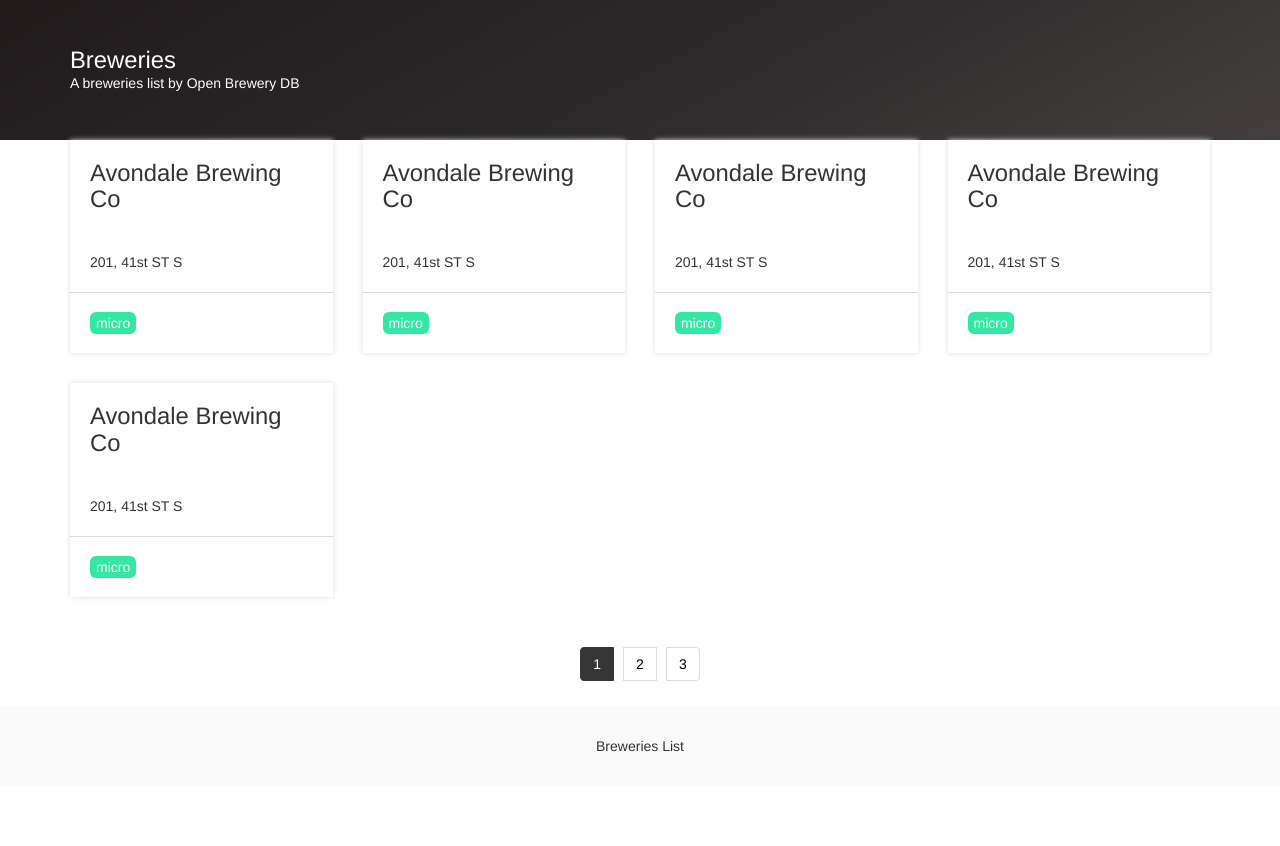
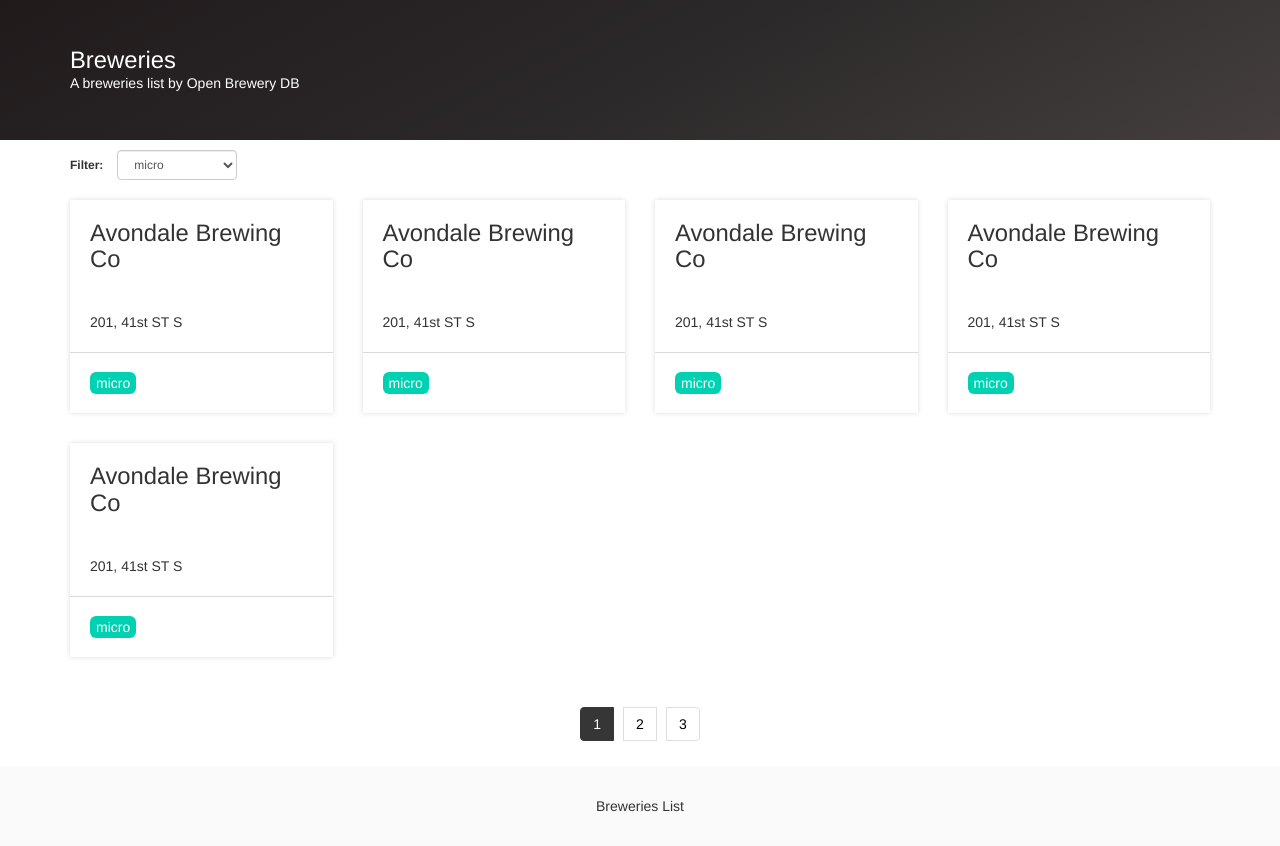
Before and after one commit to mlesouza/test-front-end, a website: page index.html in a window 1280 px wide. Before the commit the page ends 800 px from the top, so only its background shows below. Drawn offline with nearby package versions, Linux system fonts and the light colour scheme.

Commit message:
criado o filtro de breweries e estilizando badge.

```diff
--- a/app/assets/css/app.css
+++ b/app/assets/css/app.css
@@ -3,3 +3,4 @@
 @import url("footer.css");
 @import url("card.css");
 @import url("pagination.css");
+@import url("filter.css");
--- a/app/assets/css/card.css
+++ b/app/assets/css/card.css
@@ -24,7 +24,24 @@
 
 .card-badge {
     padding: 3px 6px;
-    background-color: rgb(52, 231, 162);
     color: white;
     border-radius: 6px;
 }
+
+.green {
+    background-color: #00D1B2;
+}
+
+.black {
+    background-color: #383838;
+}
+
+.yellow {
+    background-color: #FFDD57;
+    color: #383838;
+
+}
+
+.blue {
+    background-color: #568CE2;
+}
--- /dev/null
+++ b/app/assets/css/filter.css
@@ -0,0 +1,16 @@
+.filter {
+    margin-top: 10px;
+    margin-bottom: 20px;
+}
+
+.filter label {
+    font-weight: 600;
+    margin-right: 10px;
+    font-size: 12px;
+}
+
+.filter select.form-control {
+    min-width: 120px;
+    height: 30px;
+    font-size: 12px;
+}
--- a/app/modules/home/home.html
+++ b/app/modules/home/home.html
@@ -1,4 +1,19 @@
 <div ng-controller="HomeCtrl as vm" class="background">
+	<div class="filter">
+		<form class="form-inline">
+			<div class="form-group">
+				<label>Filter: </label>
+				<select class="form-control">
+					<option>micro</option>
+					<option>contract</option>
+					<option>brewpub</option>
+					<option>regional</option>
+				</select>
+			</div>
+		</form>
+	</div>
+
+
 	<div class="row">
 		<div class="col-md-3 margin-bottom-30">
 			<list-breweries brewery="vm.mockBrewery"></list-breweries>
@@ -25,4 +40,5 @@
 			</ul>
 		</nav>
 	</div>
+
 </div>
```
